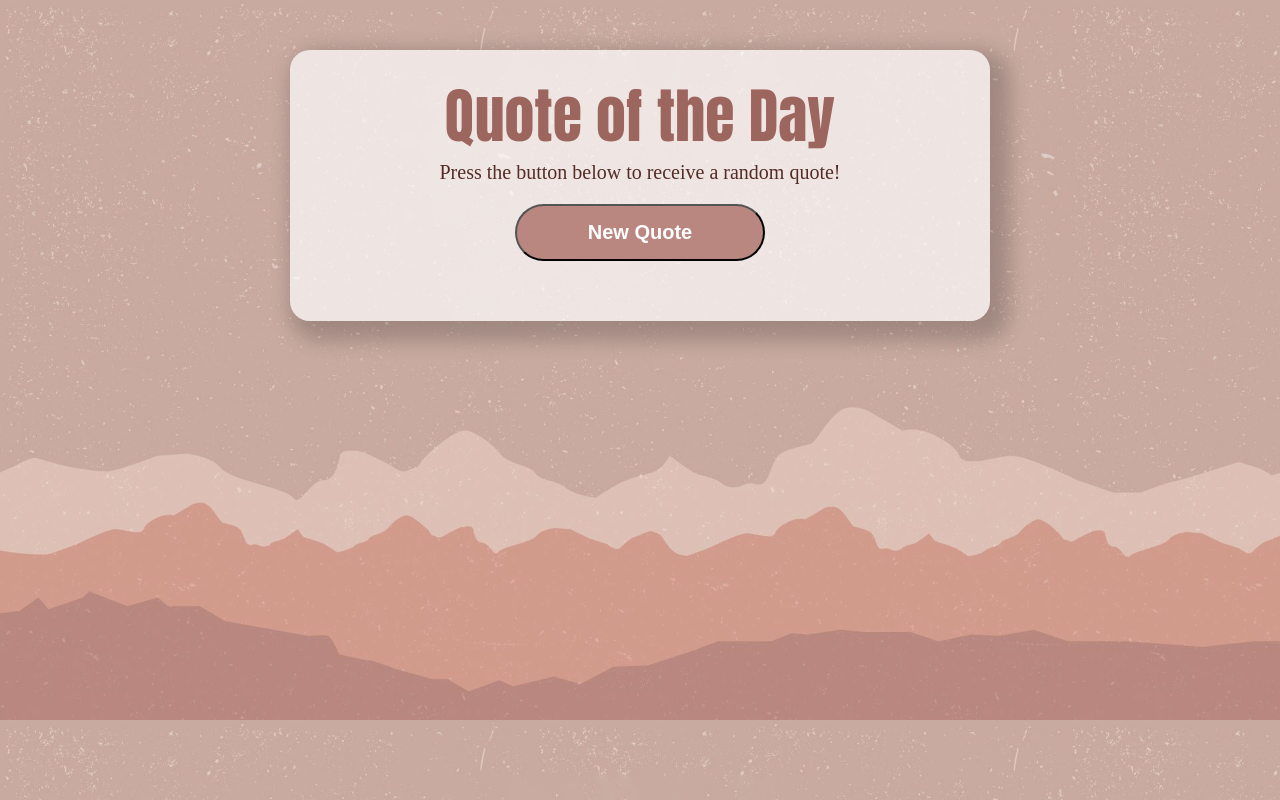
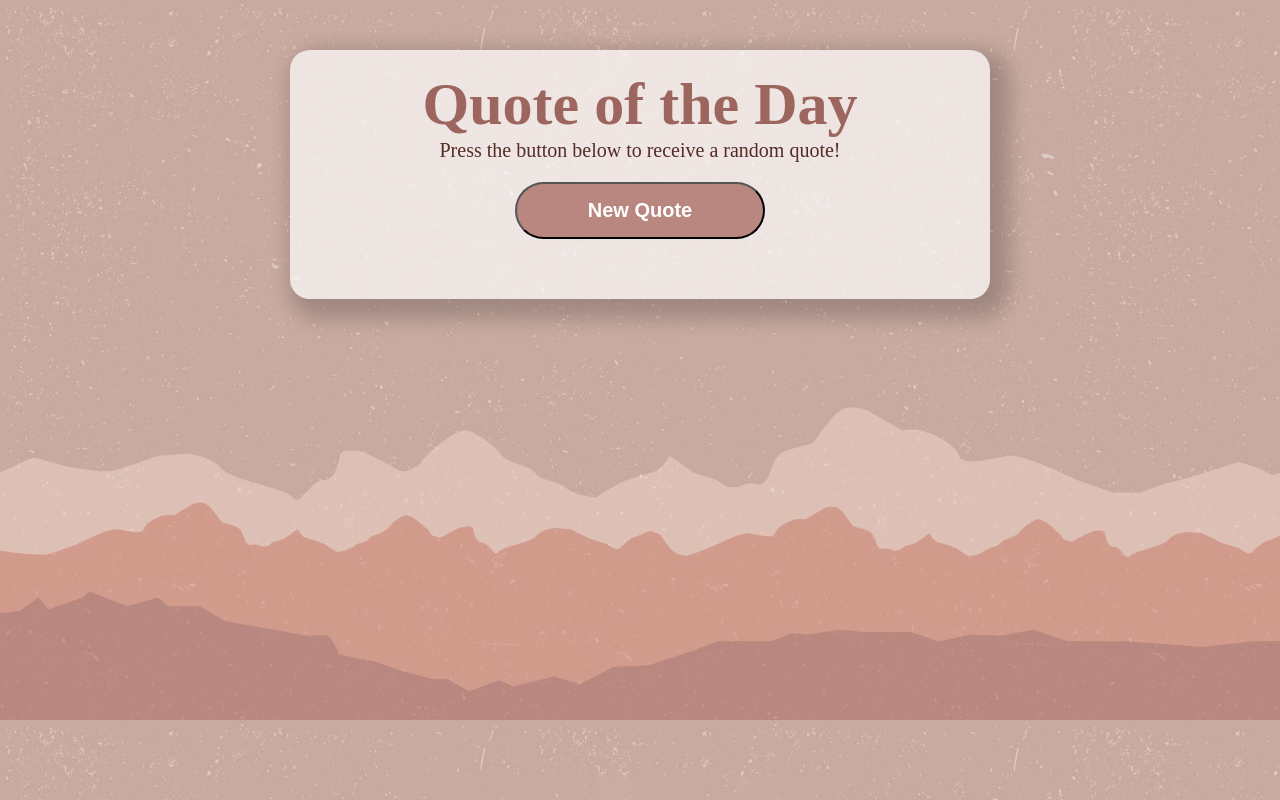
Before and after one commit to norhanmostafa92/random_quote, a plain HTML site: page index.html in a window 1280 px wide. Drawn offline with Linux system fonts and the light colour scheme.

Commit message:
Update style.css

```diff
--- a/css/style.css
+++ b/css/style.css
@@ -28,7 +28,7 @@ body {
 
 h1 {
     font-size: 70px;
-    font-family: Impact,"sans-serif";
+    font-family: 'Times New Roman', Times, serif;
     color: #9c655e;
 }
 
```
